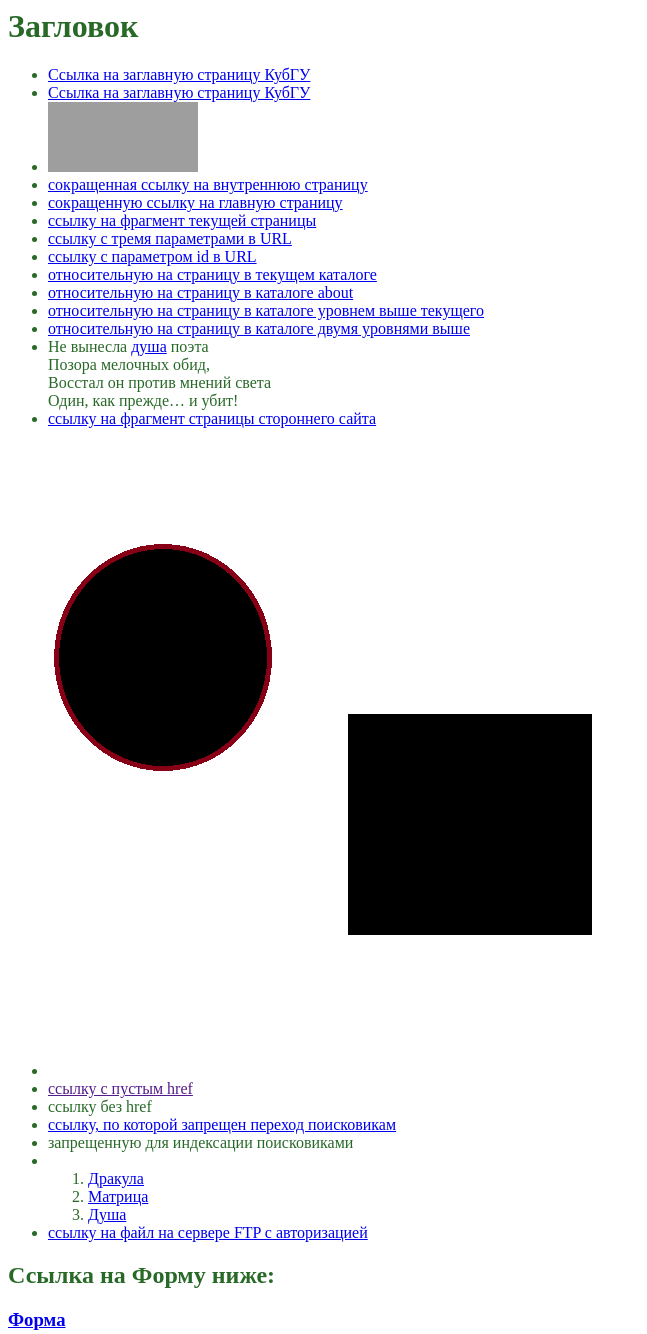
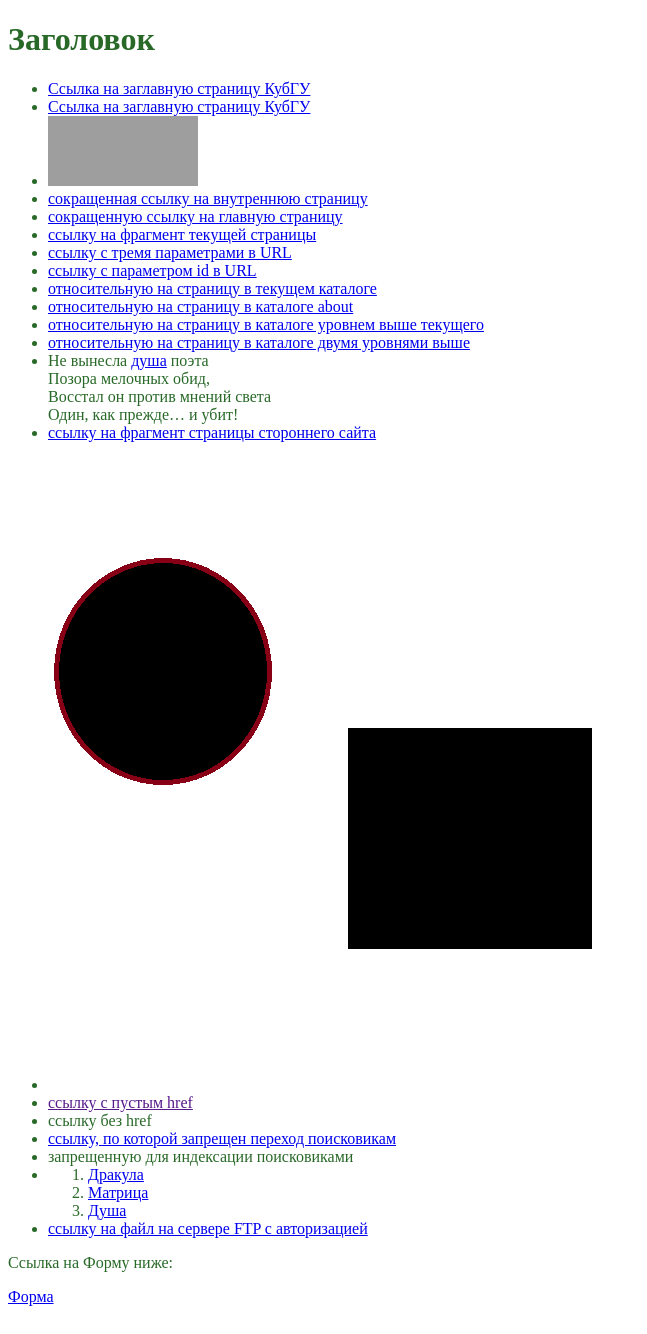
Before and after one commit to Olga-8Ch/Olga-8Ch.GitHub.io, a plain HTML site: page index.html in a window 1280 px wide. Shown: the whole page, without its empty margins (0-647 px from the left). Drawn offline with Linux system fonts and the light colour scheme; grey boxes are pictures that could not be loaded.

Commit message:
изменения

```diff
--- a/index.html
+++ b/index.html
@@ -1,4 +1,4 @@
-<!DOCTYPE html/>
+<!DOCTYPE html>
 <html lang="ru">
 <head>
     <meta charset="UTF-8">
@@ -13,13 +13,13 @@
 </head>
 <body>
     <header>
-        <h1 tag="Kotd">Загловок</h1>
+        <h1 id="Kotd">Заголовок</h1>
     </header>
     <main>
         <ul>
             <!--1--><li> <a href="https://www.kubsu.ru/index.php">Ссылка на заглавную страницу КубГУ</a></li>
             <!--2--><li> <a href="https://www.kubsu.ru">Ссылка на заглавную страницу КубГУ</a></li>
-            <!--3--><li><img src="https://upload.wikimedia.org/wikipedia/commons/a/a4/%D0%97%D0%B0%D0%BA%D0%B0%D1%82_%D0%9F%D0%B0%D0%B0%D0%BD%D0%B0%D1%8F%D1%80%D0%B2%D0%B8.jpg" width="150" height="70"></li>
+            <!--3--><li><img src="https://upload.wikimedia.org/wikipedia/commons/a/a4/%D0%97%D0%B0%D0%BA%D0%B0%D1%82_%D0%9F%D0%B0%D0%B0%D0%BD%D0%B0%D1%8F%D1%80%D0%B2%D0%B8.jpg" alt="Закат" width="150" height="70"></li>
             <!--4--><li><a href="form.html"> сокращенная ссылку на внутреннюю страницу</a></li>
             <!--5--><li><a href="index.html"> сокращенную ссылку на главную страницу</a></li>
             <!--6--><li><a href="#Kotd">ссылку на фрагмент текущей страницы</a></li>
@@ -52,7 +52,7 @@
             <!--16--><li><a href="">ссылку с пустым href</a></li>
             <!--17--><li><a>ссылку без href</a></li>
             <!--18--><li><a href="https://github.com" rel="nofollow">ссылку, по которой запрещен переход поисковикам</a></li>
-            <!--19--><li><noindex><a href="https://gmail.com"></a>запрещенную для индексации поисковиками</noindex></li>
+            <!--19--><li><!--noindex--><a href="https://gmail.com"></a>запрещенную для индексации поисковиками<!--/noindex--></li>
             <!--20--><li>
                 <ol>
                     <li><a href="https://www.kinopoisk.ru/film/1727/" title="Дракула кинопоиск">Дракула</a></li>
@@ -64,8 +64,8 @@
         </ul>
     </main>
     <footer>
-        <p><h2>Ссылка на Форму ниже:</h2></p>
-        <p><h3><a href="form1.html">Форма</a></h3></p>
+        <p>Ссылка на Форму ниже:</p>
+        <p><a href="form1.html">Форма</a></p>
     </footer>
 </body>
 </html>
```
